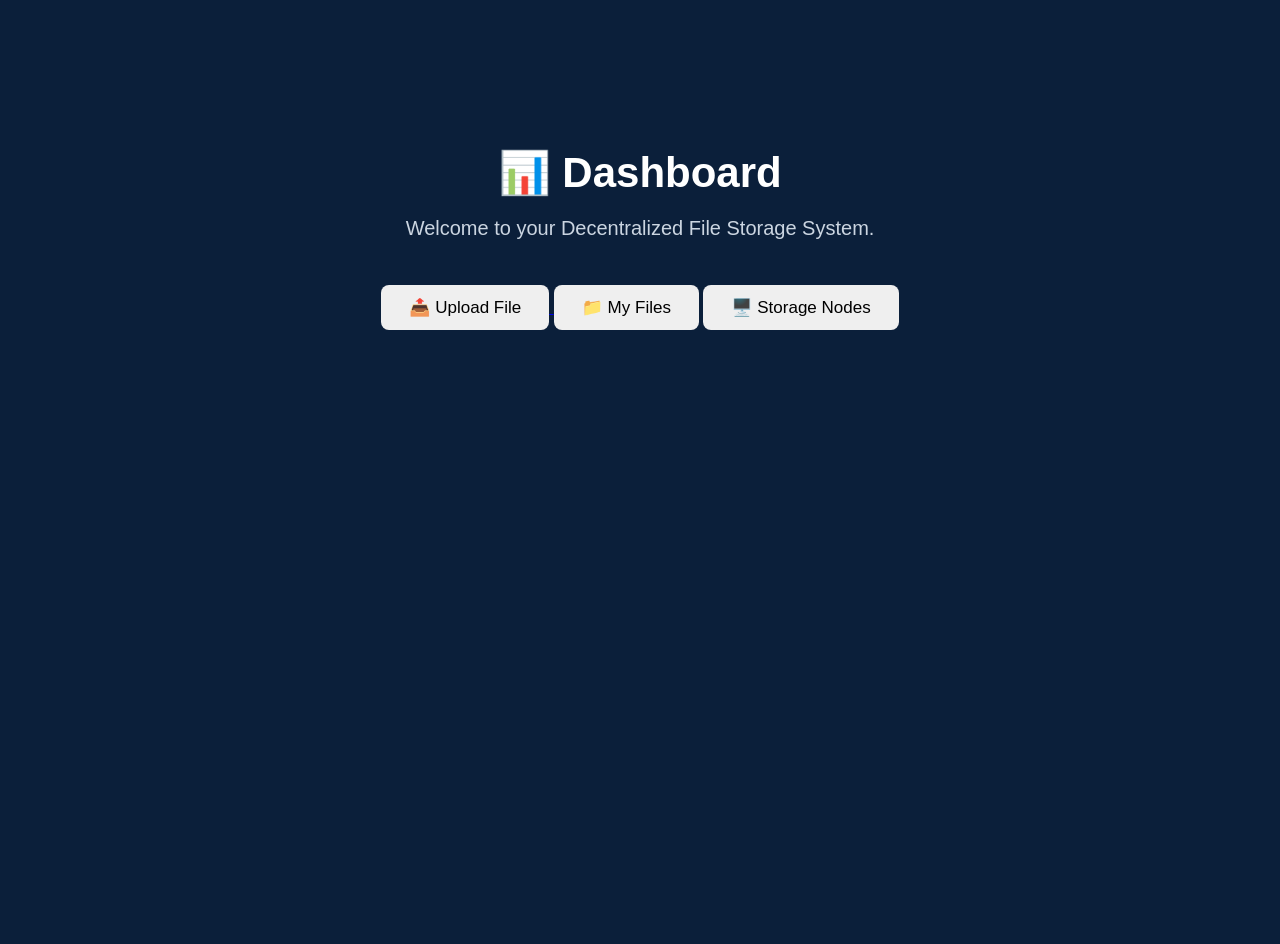
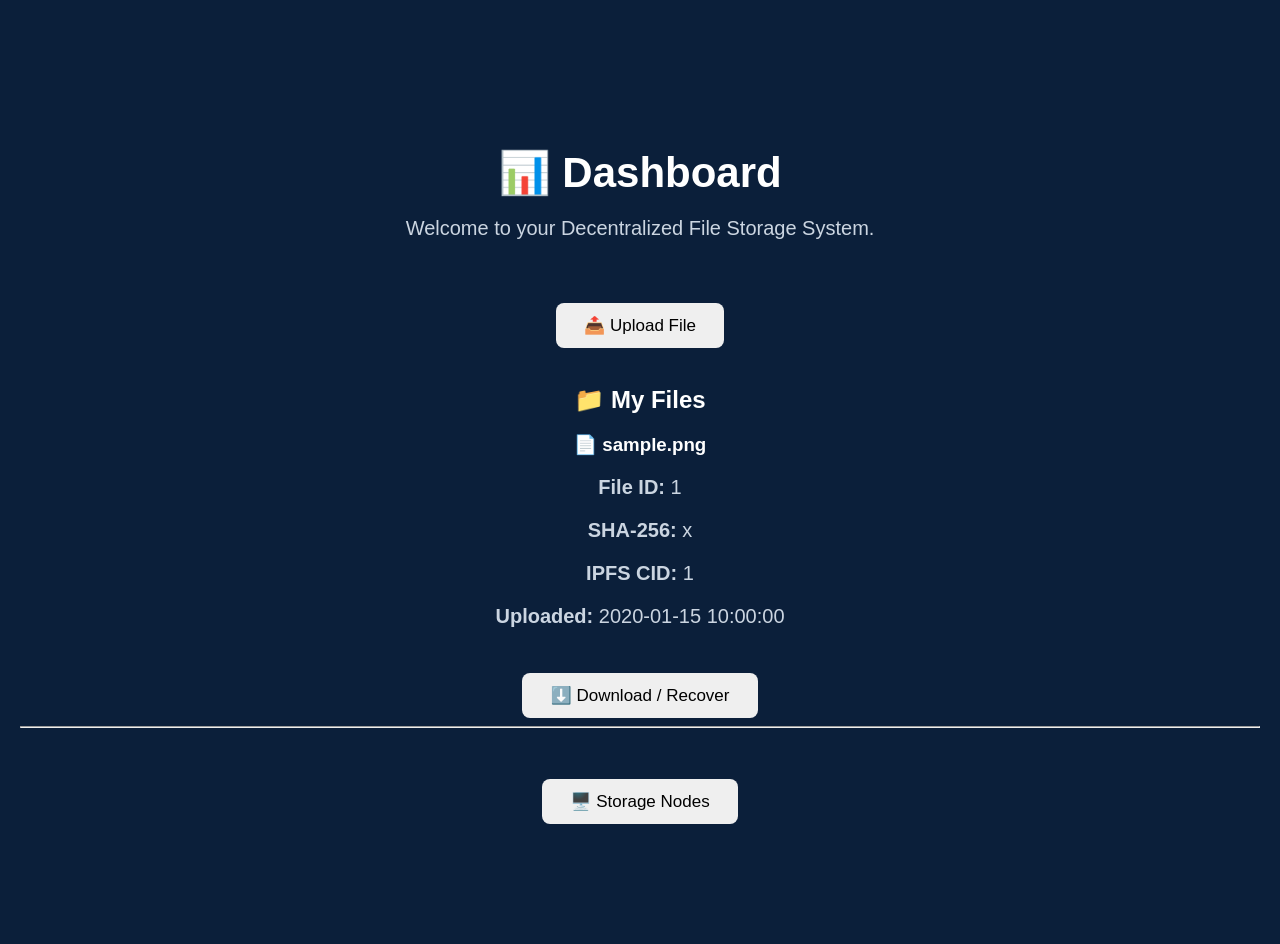
Before and after one commit to sushmasirikadali09/decentralized-file-storage-system, a Flask app: page /dashboard in a window 1280 px wide. Before the commit the page ends 330 px from the top, so only its background shows below. Run offline with Flask 3, Linux system fonts and the light colour scheme; tables that the repository leaves empty hold one stand-in row (values such as "Sample post").

Commit message:
Add web-based IPFS file recovery

```diff
--- a/app.py
+++ b/app.py
@@ -1,13 +1,22 @@
-from flask import Flask, render_template, request, redirect, url_for
+from flask import (
+    Flask,
+    render_template,
+    request,
+    redirect,
+    url_for,
+    send_file
+)
+
 import os
 
 from models import db, User, File
 
 from werkzeug.security import generate_password_hash, check_password_hash
+from werkzeug.utils import secure_filename
 
-from encryption import encrypt_file
+from encryption import encrypt_file, decrypt_file
 from hashing import calculate_file_hash
-from ipfs_upload import upload_to_ipfs
+from ipfs_upload import upload_to_ipfs, download_from_ipfs
 
 
 app = Flask(__name__)
@@ -45,7 +54,12 @@ def login():
         if user and check_password_hash(user.password, password):
             return redirect(url_for("dashboard"))
 
-        return "Invalid username or password!"
+        return render_template(
+            "result.html",
+            title="Login Failed",
+            heading="❌ Login Failed",
+            message="Invalid username or password."
+        )
 
     return render_template("login.html")
 
@@ -53,7 +67,15 @@ def login():
 # Dashboard
 @app.route("/dashboard")
 def dashboard():
-    return render_template("dashboard.html")
+
+    files = File.query.order_by(
+        File.uploaded_at.desc()
+    ).all()
+
+    return render_template(
+        "dashboard.html",
+        files=files
+    )
 
 
 # Register
@@ -65,10 +87,17 @@ def register():
         username = request.form["username"]
         password = request.form["password"]
 
-        existing_user = User.query.filter_by(username=username).first()
+        existing_user = User.query.filter_by(
+            username=username
+        ).first()
 
         if existing_user:
-            return "Username already exists!"
+            return render_template(
+                "result.html",
+                title="Registration Failed",
+                heading="❌ Username Already Exists",
+                message="Please choose another username."
+            )
 
         hashed_password = generate_password_hash(password)
 
@@ -80,12 +109,17 @@ def register():
         db.session.add(new_user)
         db.session.commit()
 
-        return redirect(url_for("login"))
+        return render_template(
+            "result.html",
+            title="Registration Successful",
+            heading="✅ Registration Successful",
+            message="Your account has been created successfully."
+        )
 
     return render_template("register.html")
 
 
-# Encrypted file upload with SHA-256 hash and IPFS
+# Upload encrypted file to IPFS
 @app.route("/upload", methods=["GET", "POST"])
 def upload():
 
@@ -97,41 +131,57 @@ def upload():
 
             upload_folder = "uploads"
 
-            os.makedirs(upload_folder, exist_ok=True)
+            os.makedirs(
+                upload_folder,
+                exist_ok=True
+            )
+
+            # Make filename safe
+            safe_filename = secure_filename(
+                file.filename
+            )
 
             # File paths
             original_path = os.path.join(
                 upload_folder,
-                file.filename
+                safe_filename
+            )
+
+            encrypted_filename = (
+                safe_filename + ".enc"
             )
 
             encrypted_path = os.path.join(
                 upload_folder,
-                file.filename + ".enc"
+                encrypted_filename
             )
 
             # Save original file temporarily
             file.save(original_path)
 
             # Calculate SHA-256 hash
-            file_hash = calculate_file_hash(original_path)
+            file_hash = calculate_file_hash(
+                original_path
+            )
 
-            # Encrypt the file
+            # Encrypt file
             encrypt_file(
                 original_path,
                 encrypted_path
             )
 
-            # Delete original unencrypted file
+            # Delete plaintext file
             os.remove(original_path)
 
             # Upload encrypted file to IPFS
-            cid = upload_to_ipfs(encrypted_path)
+            cid = upload_to_ipfs(
+                encrypted_path
+            )
 
-            # Save file information including CID
+            # Save file information in database
             new_file = File(
-                original_filename=file.filename,
-                encrypted_filename=file.filename + ".enc",
+                original_filename=safe_filename,
+                encrypted_filename=encrypted_filename,
                 file_hash=file_hash,
                 ipfs_cid=cid
             )
@@ -139,15 +189,116 @@ def upload():
             db.session.add(new_file)
             db.session.commit()
 
-            return (
-                "File encrypted, hashed, and uploaded to IPFS successfully!"
-                "<br><br>"
-                f"IPFS CID: {cid}"
-                "<br><br>"
-                "CID saved in database successfully!"
+            return render_template(
+                "result.html",
+                title="Upload Successful",
+                heading="✅ File Uploaded Successfully!",
+                message=(
+                    "Your file was encrypted, hashed, "
+                    "and uploaded to IPFS."
+                ),
+                cid=cid,
+                file_hash=file_hash
             )
 
+        return render_template(
+            "result.html",
+            title="Upload Failed",
+            heading="❌ Upload Failed",
+            message="Please select a file."
+        )
+
     return render_template("upload.html")
+
+
+# Download / Recover file from IPFS
+@app.route("/download/<int:file_id>")
+def download_file(file_id):
+
+    # Find file in database
+    stored_file = File.query.get_or_404(
+        file_id
+    )
+
+    # Recovery folder
+    recovery_folder = "recovered"
+
+    os.makedirs(
+        recovery_folder,
+        exist_ok=True
+    )
+
+    # Temporary encrypted file
+    encrypted_path = os.path.join(
+        recovery_folder,
+        stored_file.encrypted_filename
+    )
+
+    # Recovered original file
+    recovered_path = os.path.join(
+        recovery_folder,
+        stored_file.original_filename
+    )
+
+    try:
+
+        # Download encrypted file from IPFS
+        download_from_ipfs(
+            stored_file.ipfs_cid,
+            encrypted_path
+        )
+
+        # Decrypt
+        decrypt_file(
+            encrypted_path,
+            recovered_path
+        )
+
+        # Calculate recovered file hash
+        recovered_hash = calculate_file_hash(
+            recovered_path
+        )
+
+        # Verify file integrity
+        if recovered_hash != stored_file.file_hash:
+
+            if os.path.exists(encrypted_path):
+                os.remove(encrypted_path)
+
+            if os.path.exists(recovered_path):
+                os.remove(recovered_path)
+
+            return render_template(
+                "result.html",
+                title="Verification Failed",
+                heading="❌ File Verification Failed",
+                message=(
+                    "The recovered file does not match "
+                    "the original file."
+                )
+            )
+
+        # Send recovered file
+        return send_file(
+            recovered_path,
+            as_attachment=True,
+            download_name=stored_file.original_filename
+        )
+
+    except Exception as error:
+
+        if os.path.exists(encrypted_path):
+            os.remove(encrypted_path)
+
+        if os.path.exists(recovered_path):
+            os.remove(recovered_path)
+
+        return render_template(
+            "result.html",
+            title="Recovery Failed",
+            heading="❌ File Recovery Failed",
+            message=str(error)
+        )
 
 
 # Start application
--- a/ipfs_upload.py
+++ b/ipfs_upload.py
@@ -25,13 +25,25 @@ def upload_to_ipfs(file_path):
     return result["Hash"]
 
 
+def download_from_ipfs(cid, output_path):
+    """
+    Download a file from IPFS using its CID.
+    """
+
+    url = f"{IPFS_API}/cat"
+
+    response = requests.post(
+        url,
+        params={"arg": cid}
+    )
+
+    response.raise_for_status()
+
+    with open(output_path, "wb") as file:
+        file.write(response.content)
+
+    return output_path
+
+
 if __name__ == "__main__":
-    test_file = "ipfs_test.txt"
-
-    with open(test_file, "w") as file:
-        file.write("Hello from Decentralized File Storage!")
-
-    cid = upload_to_ipfs(test_file)
-
-    print("🎉 IPFS upload successful!")
-    print("CID:", cid)
+    print("IPFS upload/download module is ready.")
--- a/templates/dashboard.html
+++ b/templates/dashboard.html
@@ -1,13 +1,18 @@
 <!DOCTYPE html>
 <html lang="en">
+
 <head>
+
     <meta charset="UTF-8">
-    <meta name="viewport" content="width=device-width, initial-scale=1.0">
+
+    <meta name="viewport"
+          content="width=device-width, initial-scale=1.0">
 
     <title>Dashboard</title>
 
     <link rel="stylesheet"
           href="{{ url_for('static', filename='css/style.css') }}">
+
 </head>
 
 <body>
@@ -16,17 +21,70 @@
 
         <h1>📊 Dashboard</h1>
 
-        <p>Welcome to your Decentralized File Storage System.</p>
+        <p>
+            Welcome to your Decentralized File Storage System.
+        </p>
+
+        <br>
 
         <a href="{{ url_for('upload') }}">
-    <button>📤 Upload File</button>
-</a>
+            <button>📤 Upload File</button>
+        </a>
 
-        <button>📁 My Files</button>
+        <br><br>
+
+        <h2>📁 My Files</h2>
+
+        {% if files %}
+
+            {% for file in files %}
+
+                <div class="file-card">
+
+                    <h3>📄 {{ file.original_filename }}</h3>
+
+                    <p>
+                        <strong>File ID:</strong>
+                        {{ file.id }}
+                    </p>
+
+                    <p>
+                        <strong>SHA-256:</strong>
+                        {{ file.file_hash }}
+                    </p>
+
+                    <p>
+                        <strong>IPFS CID:</strong>
+                        {{ file.ipfs_cid }}
+                    </p>
+
+                    <p>
+                        <strong>Uploaded:</strong>
+                        {{ file.uploaded_at }}
+                    </p>
+
+                    <a href="{{ url_for('download_file', file_id=file.id) }}">
+                        <button>⬇️ Download / Recover</button>
+                    </a>
+
+                </div>
+
+                <hr>
+
+            {% endfor %}
+
+        {% else %}
+
+            <p>No files uploaded yet.</p>
+
+        {% endif %}
+
+        <br>
 
         <button>🖥️ Storage Nodes</button>
 
     </div>
 
 </body>
+
 </html>
```
Also changed, not shown: templates/result.html (added, +54 -0 lines).
